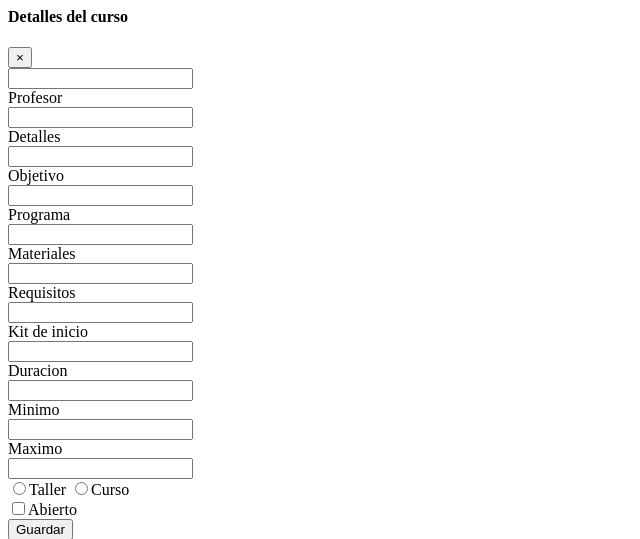
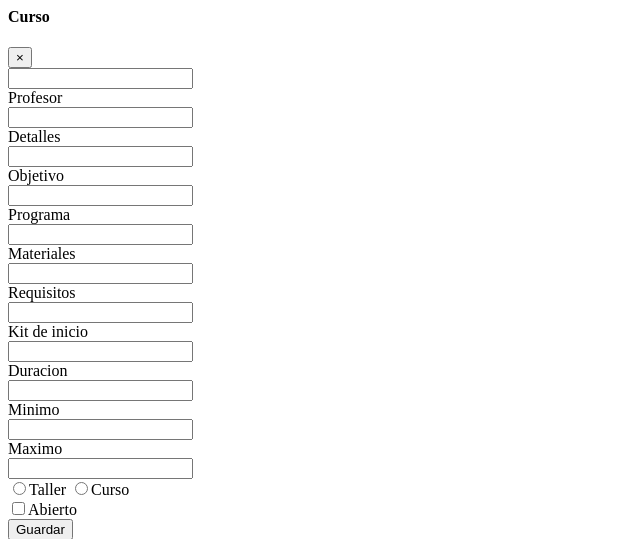
Before and after one commit to damianteplitz/LACA, a CodeIgniter app: the page made by application/views/cursos/cursos.php in a window 1280 px wide. Shown: the top 539 px of the page, without its empty margins (0-640 px from the left). Run offline with CodeIgniter, Linux system fonts and the light colour scheme; data that the repository does not hold is empty.

Commit message:
Titulo cursos

```diff
--- a/application/views/cursos/cursos.php
+++ b/application/views/cursos/cursos.php
@@ -8,7 +8,7 @@
                 <div class="modal-content">
                 <!-- Modal Header -->
                     <div class="modal-header">
-                        <h4 class="modal-title">Detalles del curso</h4>
+                        <h4 class="modal-title">Curso</h4>
                         <button type="button" class="close" data-dismiss="modal">&times;</button>
                     </div>
                     <!-- Modal body -->
```
